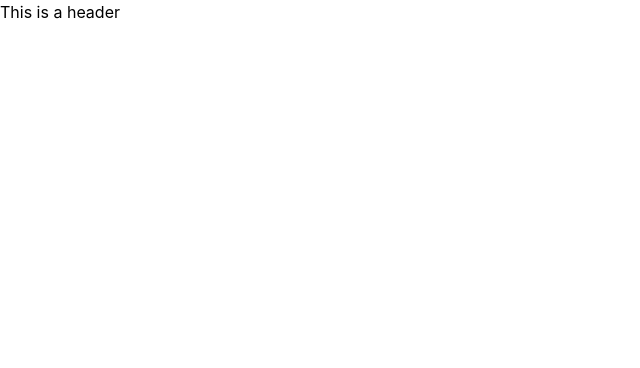
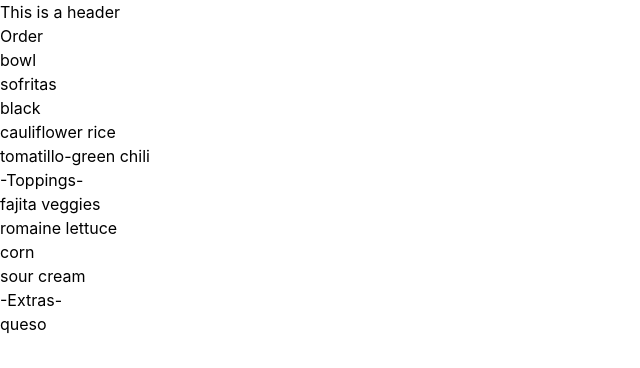
Before and after one commit to daedadev/Chipotle-Meal, a React (Vite) app: page / in a window 1280 px wide. Shown: the top 368 px of the page, without its empty margins (0-640 px from the left). Built offline with nearby package versions, Linux system fonts and the light colour scheme.

Commit message:
Finalized a working version, got randomization working and printout on the screen

```diff
--- a/src/pages/mainPage.tsx
+++ b/src/pages/mainPage.tsx
@@ -7,11 +7,23 @@ function App() {
 
   const [randomOrder, setRandomOrder] = useState<Order>()
 
+  // Return random number in array length
   function getRandom(currentArray: string[] | Proteins[] | Extras[]){
     return Math.floor(Math.random() * currentArray.length)
   }
 
-  function getMultipleRandom(currentArray: string[] | Extras[]){
+  // Return an array consisting of a random number of random elements
+  function getMultipleRandom(currentArray: Extras[] | string[], numberOfItems: number){
+    let sortedArray: string[] | Extras[] = []
+
+    if(numberOfItems > 0){
+      sortedArray = currentArray.sort(() => 0.5 - Math.random())
+    }else{
+      sortedArray[0] = currentArray[getRandom(currentArray)];
+      return sortedArray;
+    }
+
+    return sortedArray.slice(0, numberOfItems+1);
 
   }
 
@@ -36,9 +48,32 @@ function App() {
     let randomSalsa :string = salsaTypes[getRandom(salsaTypes)];
 
     // Get random toppings
-    let amountOfToppings = getRandom(salsaTypes);
+    let amountOfToppings = getRandom(toppings);
+    let randomToppings = getMultipleRandom(toppings, amountOfToppings);
 
+    // Get random extras
+    let amountOfExtras = getRandom(extras);
+    let randomExtras = getMultipleRandom(extras, amountOfExtras);
 
+    // Get prices for total price
+    let finalPrice :number = 0;
+
+    finalPrice += randomProteinPrice;
+
+    (randomExtras as Extras[]).forEach((item) => {
+      finalPrice += item.cost;
+    })
+
+    setRandomOrder({
+      price: finalPrice,
+      meal: randomMeal,
+      protein: randomProtein,
+      bean: randomBean,
+      rice: randomRice,
+      salsa: randomSalsa,
+      toppings: randomToppings as string[],
+      extras: randomExtras  as Extras[],
+    })
   }
 
   // Randomize the order on page load
@@ -52,7 +87,24 @@ function App() {
         <h1>This is a header</h1>
       </header>
       <section>
-
+        <article>
+          <h1>Order</h1>
+        </article>
+        <article>
+          <h1>{randomOrder?.meal}</h1>
+          <h1>{randomOrder?.protein}</h1>
+          <h1>{randomOrder?.bean}</h1>
+          <h1>{randomOrder?.rice}</h1>
+          <h1>{randomOrder?.salsa}</h1>
+          <h1>-Toppings-</h1>
+          {randomOrder?.toppings.map((topping) => {
+            return <h2>{topping}</h2>
+          })}
+          <h1>-Extras-</h1>
+          {randomOrder?.extras.map((extra) => {
+            return <h2>{extra.name}</h2>
+          })}
+        </article>
       </section>
     </div>
   )
--- a/src/types.ts
+++ b/src/types.ts
@@ -11,10 +11,10 @@ export type Extras = {
 export type Order = {
   price: number;
   meal: string;
-  proteing: string;
+  protein: string;
   bean: string;
   rice: string;
   salsa: string;
   toppings: string[];
-  extras: string[];
+  extras: Extras[];
 };
```
